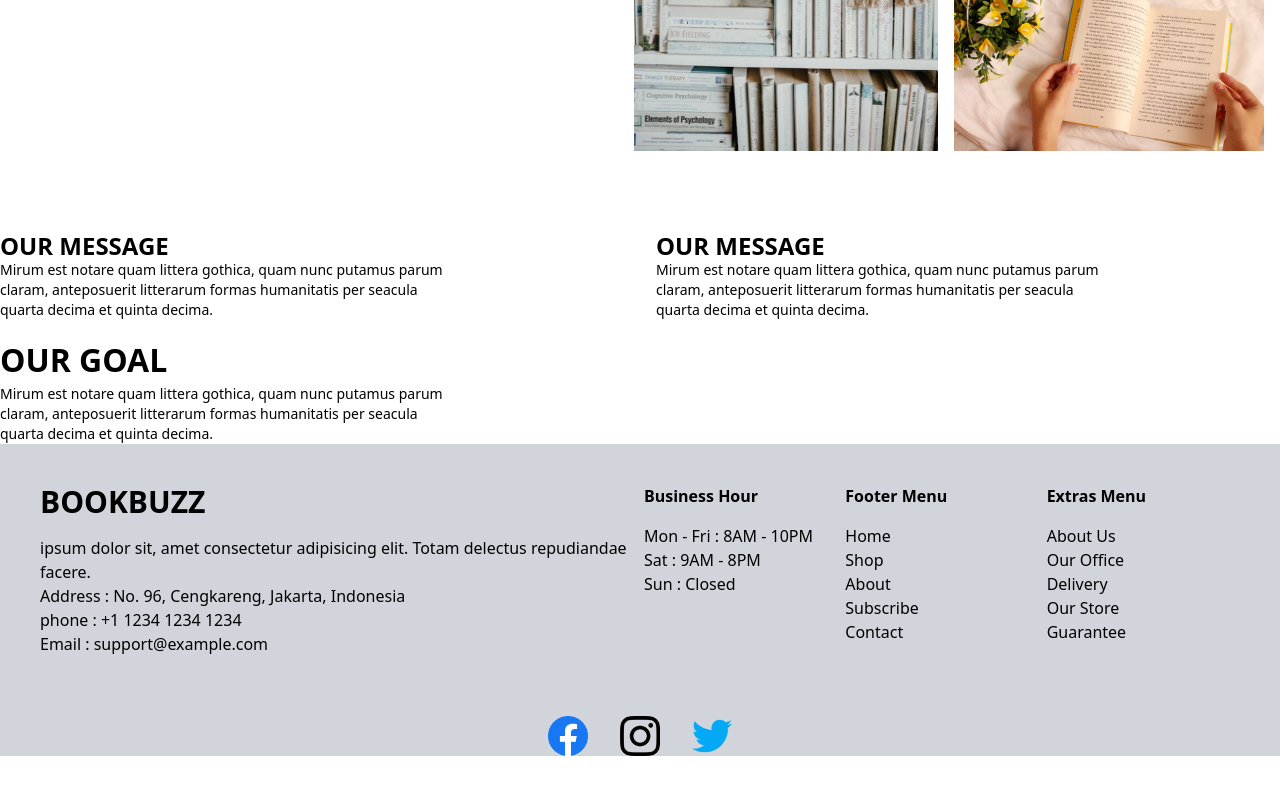
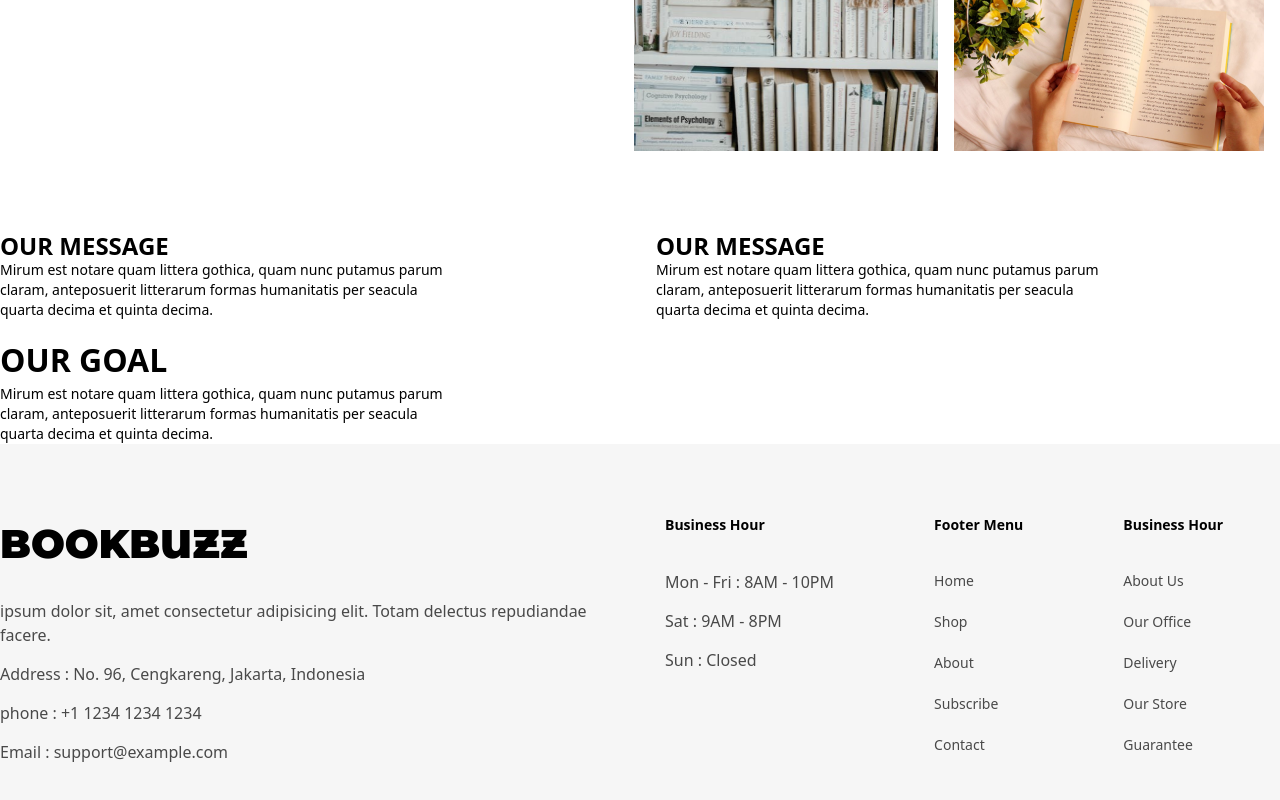
Before and after one commit to ardy-yusuf-wibawa/React-Bookbuzz, a React (Create React App) app: page /about in a window 1280 px wide. Shown: the part 925-1725 px from the top of the page. Before the commit the page ends 1681 px from the top, so only its background shows below. Built offline with nearby package versions, Linux system fonts and the light colour scheme.

Commit message:
update footer

```diff
--- a/src/components/Footer.tsx
+++ b/src/components/Footer.tsx
@@ -14,8 +14,8 @@ interface SocialLinkProps {
 
 const addressText = [
   'ipsum dolor sit, amet consectetur adipisicing elit. Totam delectus repudiandae facere.',
-  ' Address : No. 96, Cengkareng, Jakarta, Indonesia',
-  ' phone : +1 1234 1234 1234',
+  'Address : No. 96, Cengkareng, Jakarta, Indonesia',
+  'phone : +1 1234 1234 1234',
   'Email : support@example.com'
 ]
 
@@ -45,7 +45,7 @@ const socialLinks = [
 
 function TextList({ items }: TextListProps) {
   return (
-    <ul>
+    <ul className='text-[16px] flex flex-col gap-[15px] opacity-70'>
       {items.map((item, i) => (
         <li key={i}>{item}</li>
       ))}
@@ -55,12 +55,10 @@ function TextList({ items }: TextListProps) {
 
 function LinkList({ items }: LinkListProps) {
   return (
-    <ul>
+    <ul className='text-[14px] flex flex-col gap-[20px] opacity-70'>
       {items.map((item, i) => (
           <li key={i}>
-          <a
-            href={item.path}
-            className='hover:text-gray-50'>
+            <a href={item.path}>
               {item.text}
             </a>
           </li>
@@ -90,6 +88,7 @@ function SocialLink({ items }: SocialLinkProps) {
 const Footer = () => {
   return (
   <footer>
+    {/*
     <div className='p-10 bg-gray-300 text-black'>
         <div className='max-w-7xl mx-auto'>
           <div className='grid grid-cols-1 md:grid-cols-2 lg:grid-cols-6 gap-2'>
@@ -112,8 +111,35 @@ const Footer = () => {
           </div>
         </div>
       </div>
-      <SocialLink items={socialLinks} />
+  <SocialLink items={socialLinks} /> */}
+      <div className="bg-[#f6f6f6]">
+        <div className="max-w-7xl mx-auto flex lg:flex-row min-[100px]:flex-col min-[100px]:gap-[50px] sm:justify-left py-[70px] min-[100px]:justify-center">
+            <div className="flex flex-1  flex-col gap-[25px]">
+                <h1 className="text-[40px] font-bold capitalize font-montserrat">
+                    BOOKBUZZ
+                </h1>
+                <TextList items={addressText} />
+            </div>
+            <div className="flex flex-1 flex-row gap-[100px]">
+                <div className="flex flex-col gap-[35px]">
+                    <p className="font-bold text-[14px]" >Business Hour</p>
+                        <TextList items={businessHour} />
+                </div>
+                <div className="flex flex-col gap-[35px]">
+                    <p className="font-bold text-[14px]" >Footer Menu</p>
+                    <LinkList items={menuBar} />
+                </div>
+                <div className="flex flex-col gap-[35px]">
+                    <p className="font-bold text-[14px]" >Business Hour</p>
+                    <LinkList items={extraBar} />
+                </div>
+            </div>
+        </div>
+      </div>
     </footer>
+
+
+
   )
 }
 
```
Lines whose indentation alone changed are shown as unchanged.
